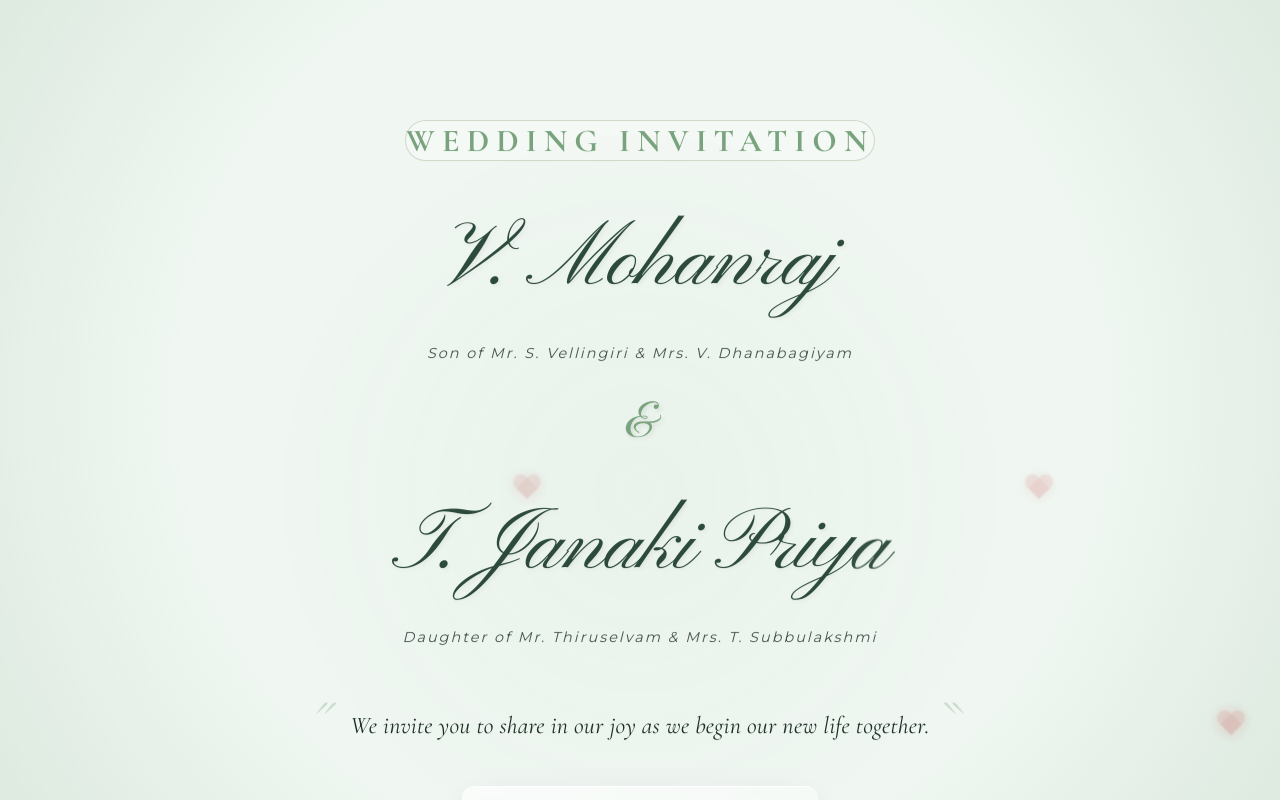
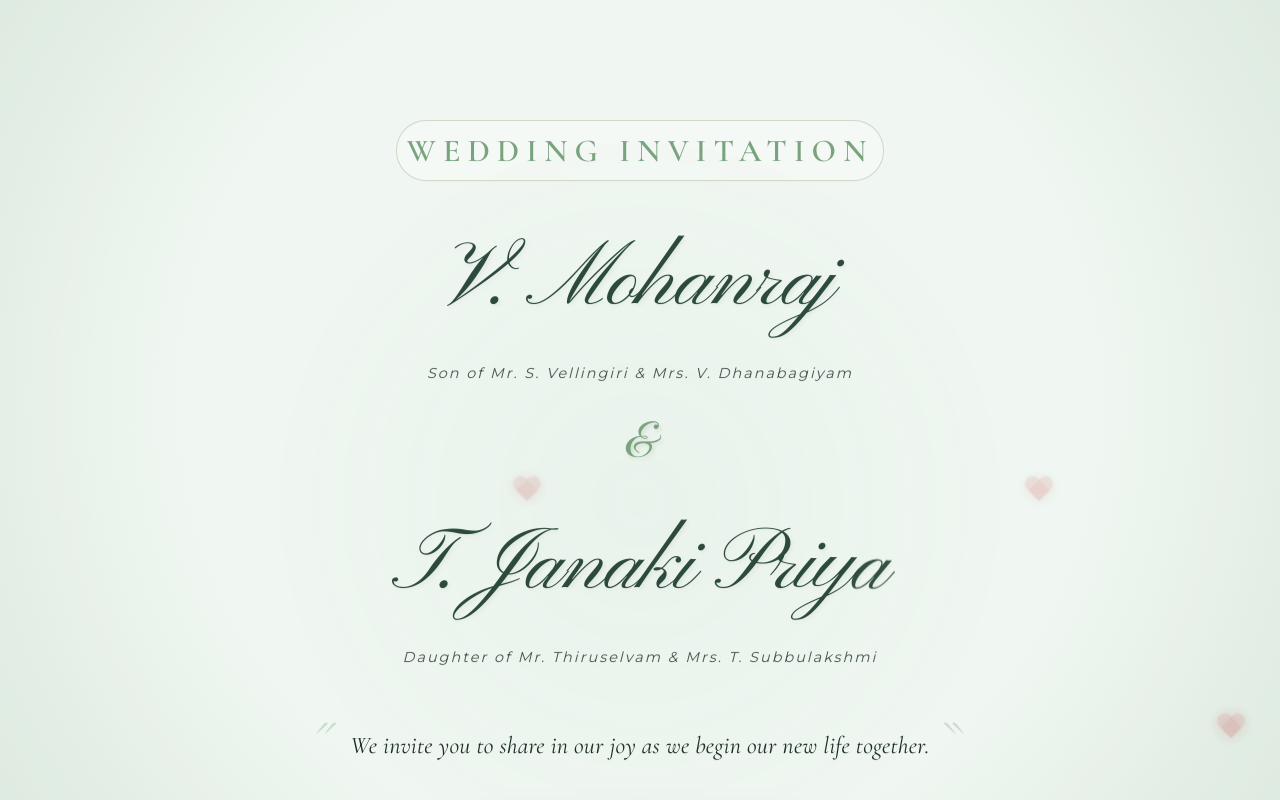
Before and after one commit to Mohanraj-VD/MJ, a React (Vite) app: page / in a window 1280 px wide. Both pictures are taken after a click on the button "VIEW DETAILS". Shown: the top 800 px of the page. Built offline with nearby package versions, Linux system fonts and the light colour scheme; a web font is replaced by a local one.

Commit message:
Styling changes

```diff
--- a/src/components/Cover.jsx
+++ b/src/components/Cover.jsx
@@ -196,9 +196,9 @@ function Cover({ onOpen }) {
                         fontFamily: "'Montserrat', sans-serif",
                         color: "var(--secondary-color)",
                         letterSpacing: 8,
-                        fontWeight: 600,
+                        fontWeight: 800,
                         display: 'block',
-                        mb: 4
+                        mb: 8
                     }}>
                         Wedding Invitation
                     </Typography>
--- a/src/components/Gallery.jsx
+++ b/src/components/Gallery.jsx
@@ -6,15 +6,18 @@ import AllInclusiveIcon from '@mui/icons-material/AllInclusive';
 
 function Gallery() {
     const meanings = [
+
+        {
+            title: "Our Journey Begins",
+            description: "\"From two different paths, we now walk one journey.\n" +
+                "With love as our guide and trust as our strength,\n" +
+                "this is just the beginning of forever\"",
+            icon: <FavoriteIcon sx={{ fontSize: 40, color: "var(--secondary-color)" }} />
+        },
         {
             title: "The Sacred Tie",
             description: "\"It is not just a knot, but a bond of three knots representing duty, love, and respect, binding two souls in eternal union.\"",
             icon: <AllInclusiveIcon sx={{ fontSize: 40, color: "var(--secondary-color)" }} />
-        },
-        {
-            title: "The Seven Steps",
-            description: "\"Seven steps we take together, seven promises we make forever. With each step, we vow to be each other's strength and companion.\"",
-            icon: <FavoriteIcon sx={{ fontSize: 40, color: "var(--secondary-color)" }} />
         },
         {
             title: "The Promise",
--- a/src/index.css
+++ b/src/index.css
@@ -108,12 +108,12 @@ section {
   letter-spacing: 7px;
   text-transform: uppercase;
   color: var(--secondary-color);
-  font-weight: 700;
+  font-weight: 600;
   margin-bottom: 40px;
   display: inline-block;
-  /*padding: 10px 10px;*/
+  padding: 10px 10px;
   border: 1px solid rgba(155, 163, 125, 0.4);
-  border-radius: 40px;
+  border-radius: 30px;
   background: rgba(255, 255, 255, 0.3);
   backdrop-filter: blur(5px);
   position: relative;
```
